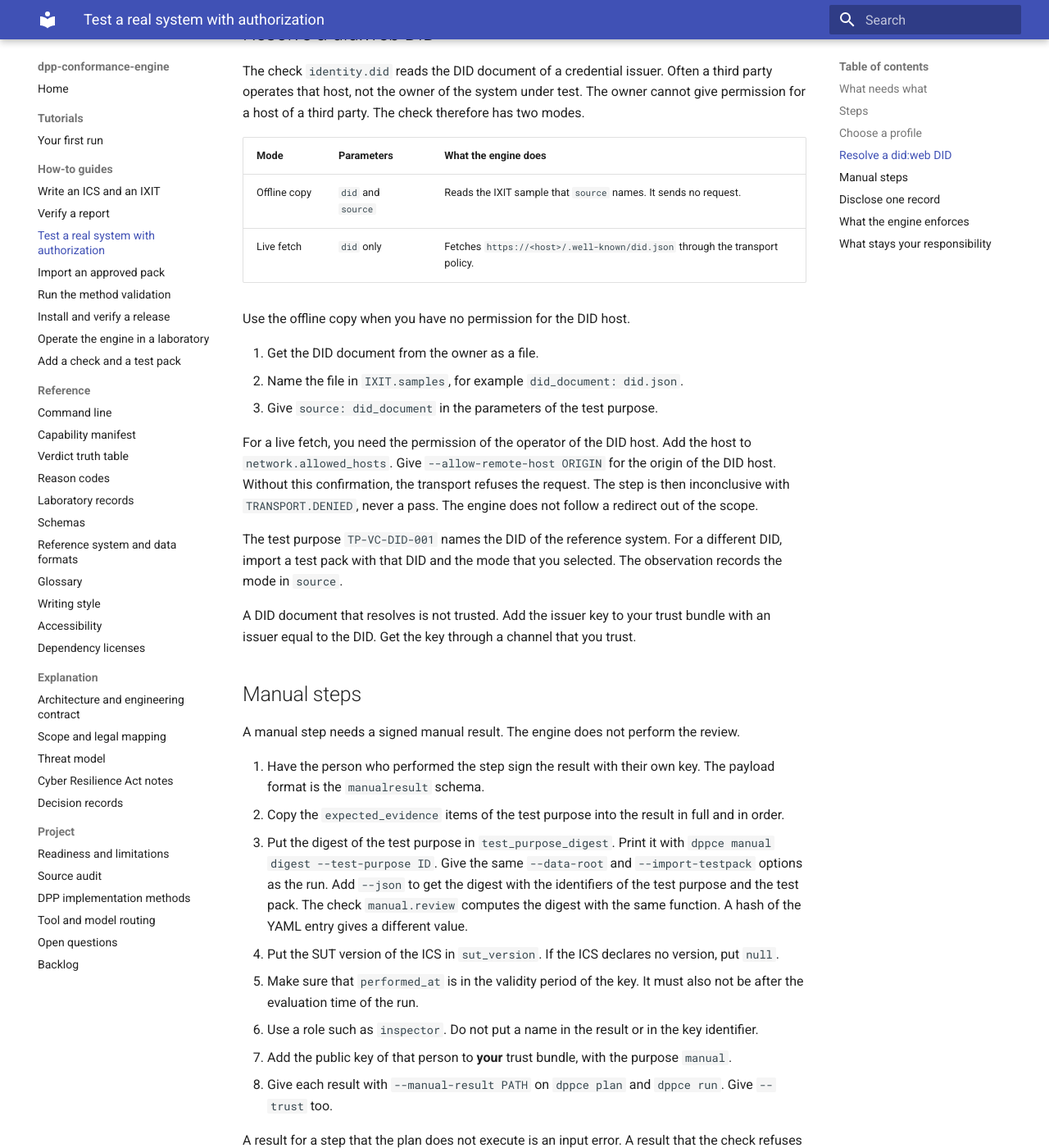
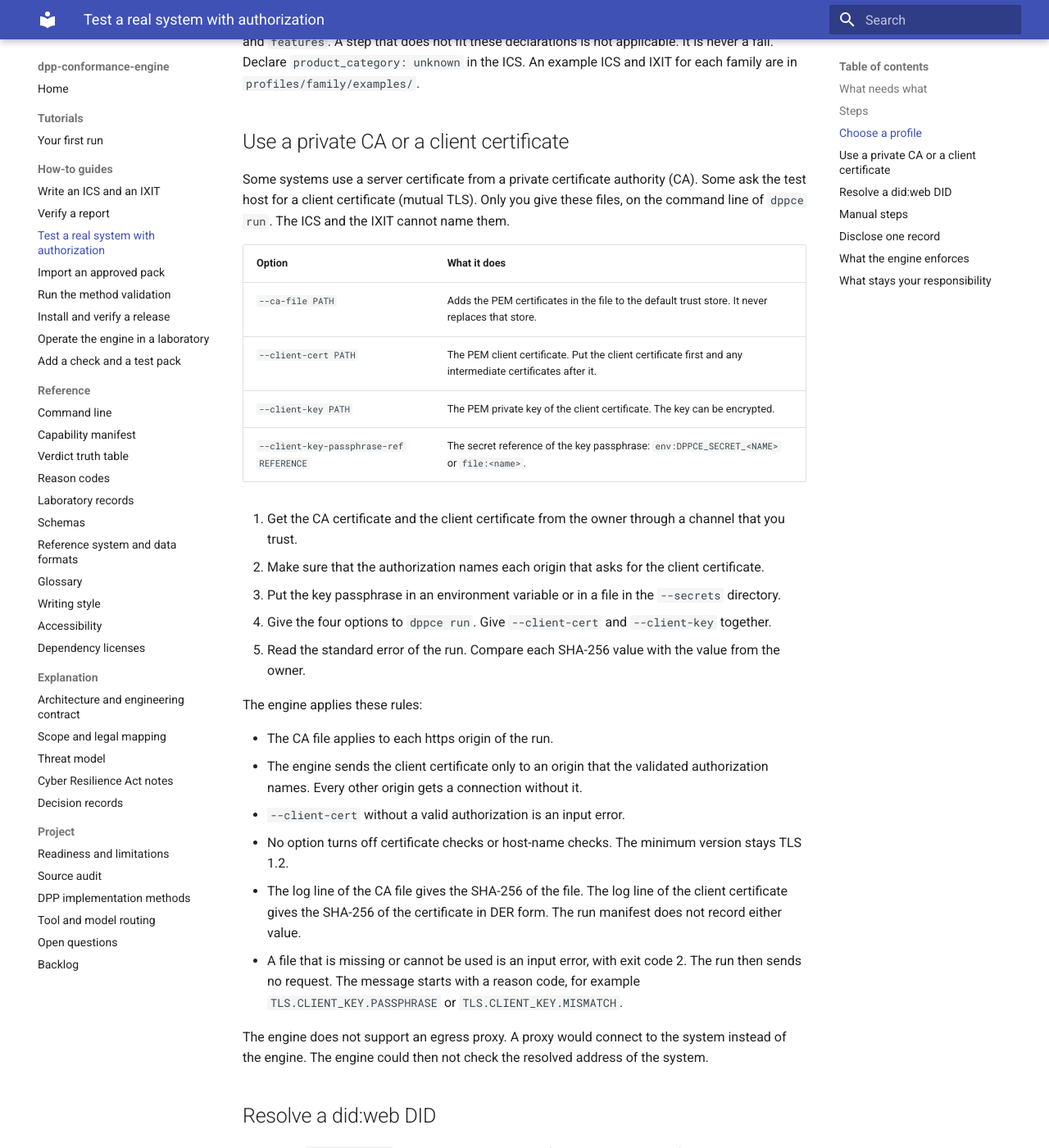
Before and after one commit to hadijannat/dpp-conformance-engine, an MkDocs documentation site: the page built from docs/how-to/test-a-real-system.md, in a window 1280 px wide and 1400 px high, scrolled down 2202 px. Shown: the whole window at 82% size. Built offline with MkDocs 1.6.1 and Material for MkDocs 9.7.7, drawn with Linux system fonts in a browser that asks for light colours; the version menu is left out; some of the changed text lies outside the part shown.

Commit message:
docs(transport): private CA and client certificate options
Add a how-to section for --ca-file and the client certificate options. It
states that egress proxies stay unsupported. Add the operator-only rule to
architecture section 9.1. Regenerate the CLI and reason-code reference pages.

Co-Authored-By: Claude Opus 5.5 <noreply@anthropic.com>

```diff
--- a/docs/how-to/test-a-real-system.md
+++ b/docs/how-to/test-a-real-system.md
@@ -15,6 +15,8 @@ Read-only access also needs the permission of the owner.
 | Requests to a loopback or private origin | An entry in the IXIT, and `--allow-private-host ORIGIN` for each origin, such as `http://127.0.0.1:8765` |
 | Requests as a role with a credential | A signed authorization that names the origin, and `--role-secret ROLE=REFERENCE` |
 | Access probes, writes, tampering, fuzzing | A signed authorization that grants that scope |
+| A server certificate from a private CA | `--ca-file` (see [Use a private CA or a client certificate](#use-a-private-ca-or-a-client-certificate)) |
+| A server that asks for a client certificate | A signed authorization that names the origin, `--client-cert`, and `--client-key` |
 
 In this version, writes, tampering, and fuzzing have no executable check. The transport
 refuses them without a matching authorization.
@@ -75,6 +77,40 @@ Each family profile reads only ICS fields: `identifier_scheme`, `signature_forma
 A step that does not fit these declarations is not applicable. It is never a fail.
 Declare `product_category: unknown` in the ICS.
 An example ICS and IXIT for each family are in `profiles/family/examples/`.
+
+## Use a private CA or a client certificate
+
+Some systems use a server certificate from a private certificate authority (CA).
+Some ask the test host for a client certificate (mutual TLS).
+Only you give these files, on the command line of `dppce run`. The ICS and the IXIT cannot name them.
+
+| Option | What it does |
+| --- | --- |
+| `--ca-file PATH` | Adds the PEM certificates in the file to the default trust store. It never replaces that store. |
+| `--client-cert PATH` | The PEM client certificate. Put the client certificate first and any intermediate certificates after it. |
+| `--client-key PATH` | The PEM private key of the client certificate. The key can be encrypted. |
+| `--client-key-passphrase-ref REFERENCE` | The secret reference of the key passphrase: `env:DPPCE_SECRET_<NAME>` or `file:<name>`. |
+
+1. Get the CA certificate and the client certificate from the owner through a channel that you trust.
+2. Make sure that the authorization names each origin that asks for the client certificate.
+3. Put the key passphrase in an environment variable or in a file in the `--secrets` directory.
+4. Give the four options to `dppce run`. Give `--client-cert` and `--client-key` together.
+5. Read the standard error of the run. Compare each SHA-256 value with the value from the owner.
+
+The engine applies these rules:
+
+- The CA file applies to each https origin of the run.
+- The engine sends the client certificate only to an origin that the validated authorization names.
+  Every other origin gets a connection without it.
+- `--client-cert` without a valid authorization is an input error.
+- No option turns off certificate checks or host-name checks. The minimum version stays TLS 1.2.
+- The log line of the CA file gives the SHA-256 of the file. The log line of the client certificate
+  gives the SHA-256 of the certificate in DER form. The run manifest does not record either value.
+- A file that is missing or cannot be used is an input error, with exit code 2. The run then sends no request.
+  The message starts with a reason code, for example `TLS.CLIENT_KEY.PASSPHRASE` or `TLS.CLIENT_KEY.MISMATCH`.
+
+The engine does not support an egress proxy. A proxy would connect to the system instead of the
+engine. The engine could then not check the resolved address of the system.
 
 ## Resolve a did:web DID
 
@@ -156,6 +192,7 @@ The dimension `opening` passes with `OPENING.RECORD.OK` when the record matches
 - It refuses a host that is not in the allowlist, and a redirect that leaves the scope.
 - It refuses a request outside the authorization: origin, method, role, period, or count.
 - It sends a role credential only to an origin that the authorization names.
+- It sends a TLS client certificate only to an origin that the authorization names.
 - It removes secrets from records and encrypts each record.
 
 ## What stays your responsibility
```
Also changed, not shown: docs/explanation/architecture.md (+5 -0 lines), docs/reference/cli.md (+13 -1 lines), docs/reference/reason-codes.md (+9 -0 lines).
